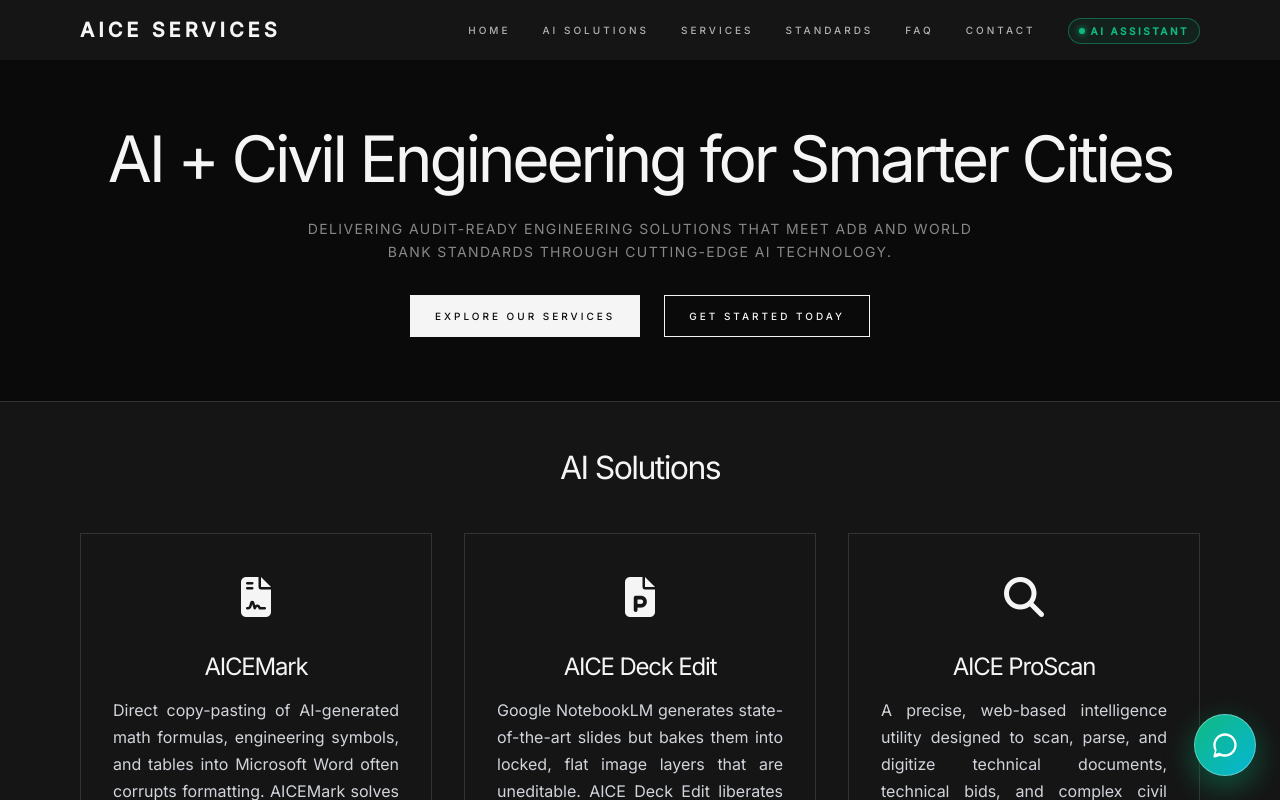
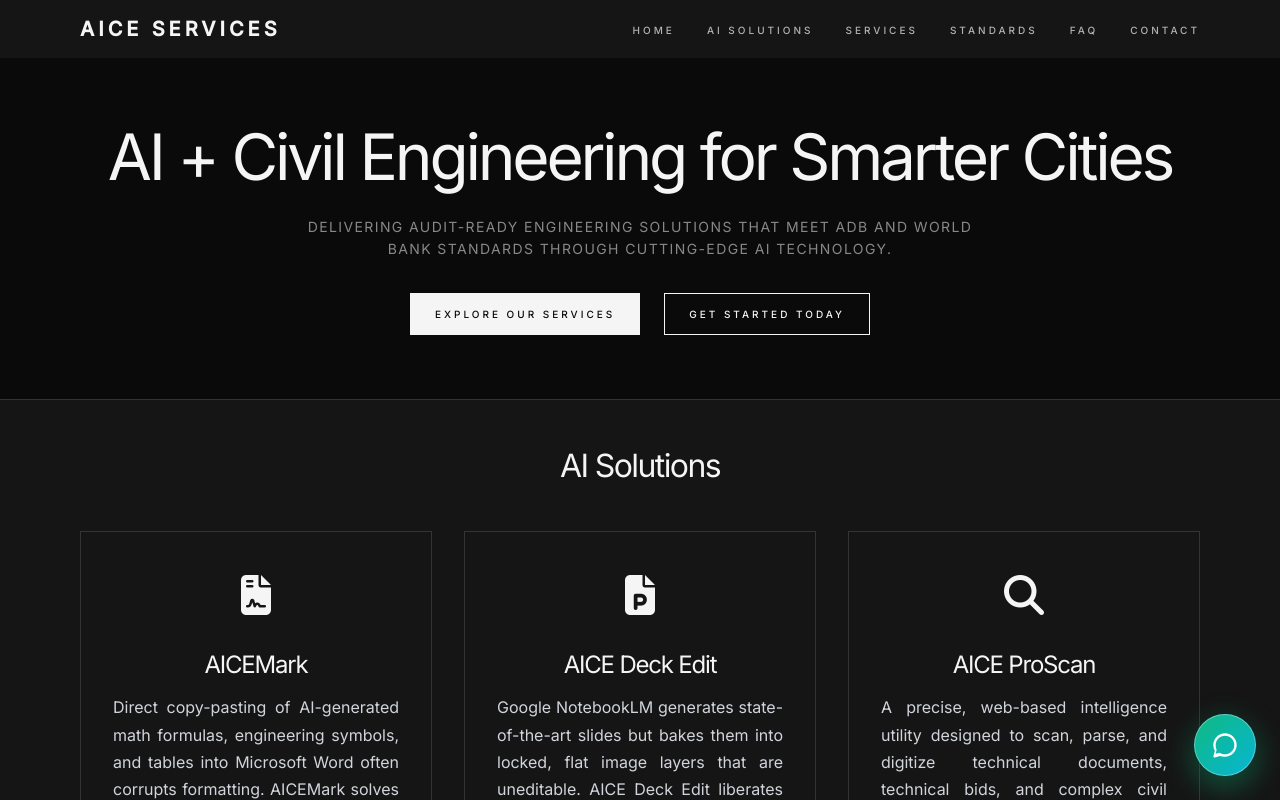
Before and after one commit to tulaibhasan/aiceservices-site, a React (Vite) app: page / in a window 1280 px wide. Shown: the top 800 px of the page. Built offline with nearby package versions, Linux system fonts and the light colour scheme; no server answers.

Commit message:
refactor(nav): remove AI assistant button from navigation
Clean up the navigation component by removing the unused AI Assistant button and update the README to remove legacy template documentation.

```diff
--- a/src/components/Navigation.tsx
+++ b/src/components/Navigation.tsx
@@ -21,22 +21,6 @@
               <li><Link to="/#standards" onClick={() => setIsOpen(false)}>Standards</Link></li>
               <li><Link to="/#faq" onClick={() => setIsOpen(false)}>FAQ</Link></li>
               <li><Link to="/#contact" onClick={() => setIsOpen(false)}>Contact</Link></li>
-              <li>
-                <button
-                  type="button"
-                  className="nav-assistant-btn"
-                  onClick={() => {
-                    setIsOpen(false);
-                    if (typeof (window as any).openAICEAssistant === 'function') {
-                      (window as any).openAICEAssistant();
-                    }
-                  }}
-                  aria-label="Open AI Assistant"
-                >
-                  <span className="assistant-badge-dot"></span>
-                  AI Assistant
-                </button>
-              </li>
             </ul>
             <div className="hamburger" onClick={() => setIsOpen(!isOpen)}>
               <span></span>
```
Also changed, not shown: 1 other file (tests, documents, lock files or other folders).
